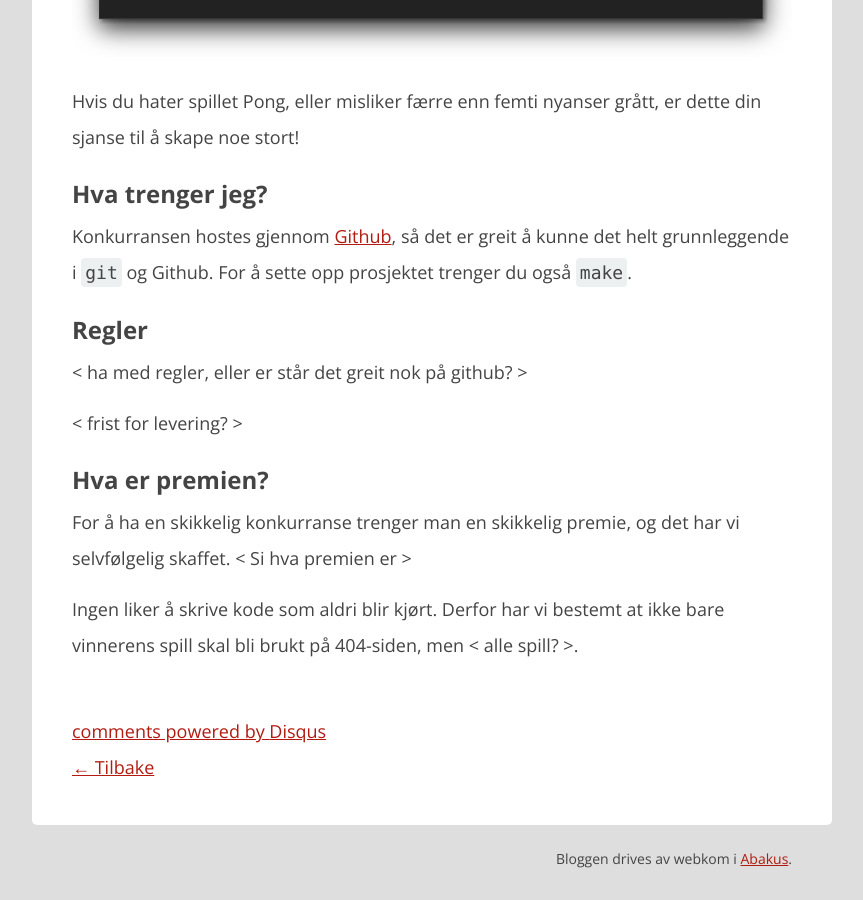
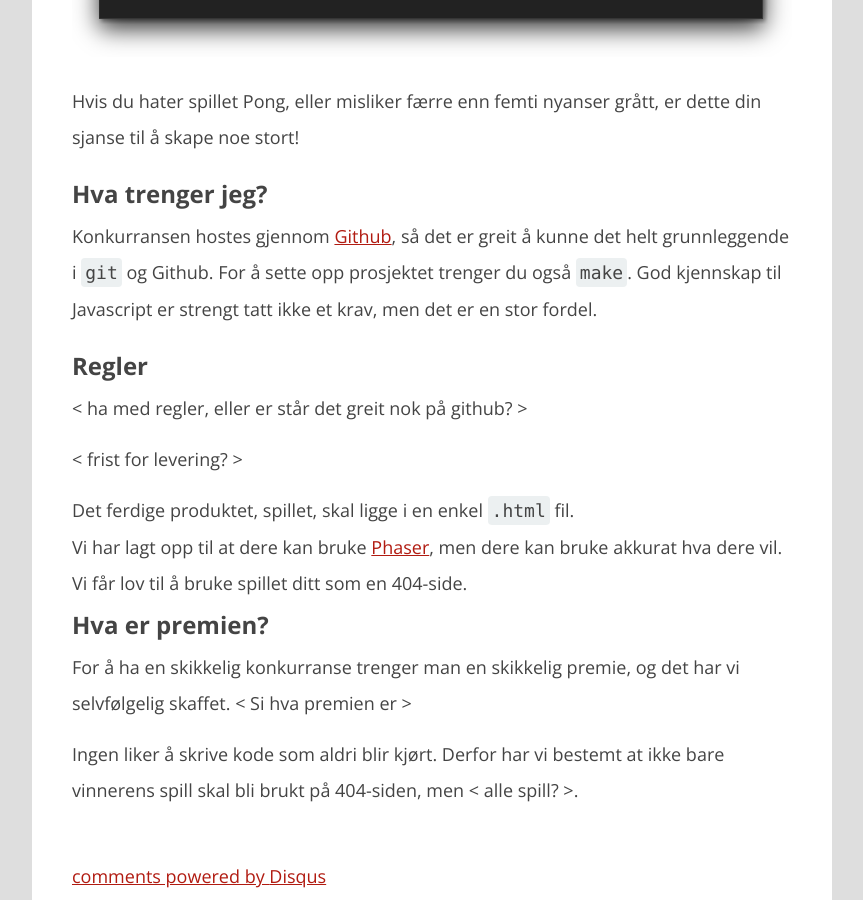
Before and after one commit to webkom/webkom.github.io, a Jekyll site: the page built from _posts/2015-01-16-404-competition.md, in a window 1280 px wide and 900 px high, scrolled down 1001 px. Shown: the whole window, without its empty margins (208-1071 px from the left). Built offline with Jekyll 4.4.1, drawn with Linux system fonts in a browser that asks for light colours; comment, search, counter and statistics services are not loaded.

Commit message:
wrote some rules

```diff
--- a/_posts/2015-01-16-404-competition.md
+++ b/_posts/2015-01-16-404-competition.md
@@ -19,13 +19,20 @@ Hvis du hater spillet Pong, eller misliker færre enn femti nyanser grått, er d
 ## Hva trenger jeg?
 
 Konkurransen hostes gjennom [Github](http://www.github.com), så det er greit å kunne det helt grunnleggende i `git` og Github.
-For å sette opp prosjektet trenger du også `make`.
+For å sette opp prosjektet trenger du også `make`. God kjennskap til Javascript er strengt tatt ikke et krav, men det er en stor fordel.
 
 ## Regler
+
 
 < ha med regler, eller er står det greit nok på github? >
 
 < frist for levering? >
+
+ - Det ferdige produktet, spillet, skal ligge i en enkel `.html` fil.
+
+ - Vi har lagt opp til at dere kan bruke [Phaser](http://phaser.io/), men dere kan bruke akkurat hva dere vil.
+
+ - Vi får lov til å bruke spillet ditt som en 404-side.
 
 
 ## Hva er premien?
```
